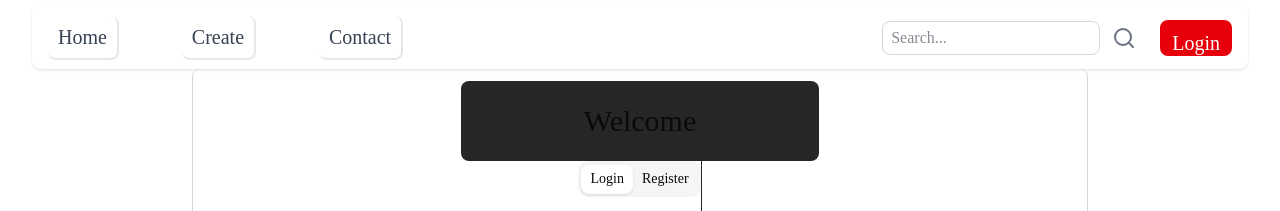
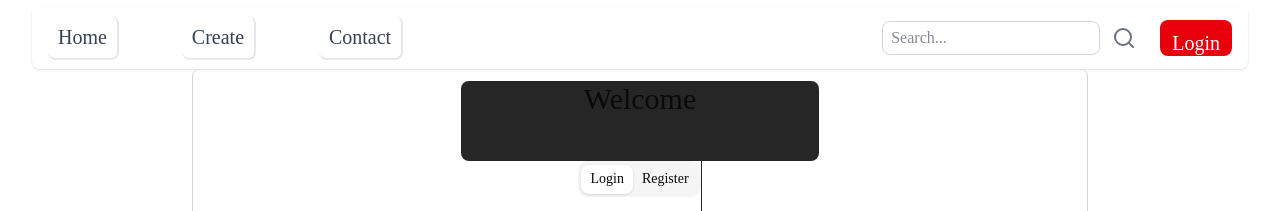
Before and after one commit to PREPMND/BlogMait, a Next.js app: page /auth in a window 1280 px wide. Shown: the top 211 px of the page. Built offline with nearby package versions, Linux system fonts and the light colour scheme.

Commit message:
Aug 5, 2026, 4:41 PM

```diff
--- a/components/auth/auth-layout.tsx
+++ b/components/auth/auth-layout.tsx
@@ -8,7 +8,7 @@ export default function AuthLayout() {
 
     return (
         <div className="flex flex-col justify-center items-center min-w-full bg-card">
-            <div className="w-[40%] h-20 text-3xl font-medium text-center flex items-center justify-center  rounded-md
+            <div className="w-[40%] h-20 text-3xl font-medium centertext- flex  justify-center  rounded-md
             bg-neutral-800 ">
                 Welcome
             </div>
```
